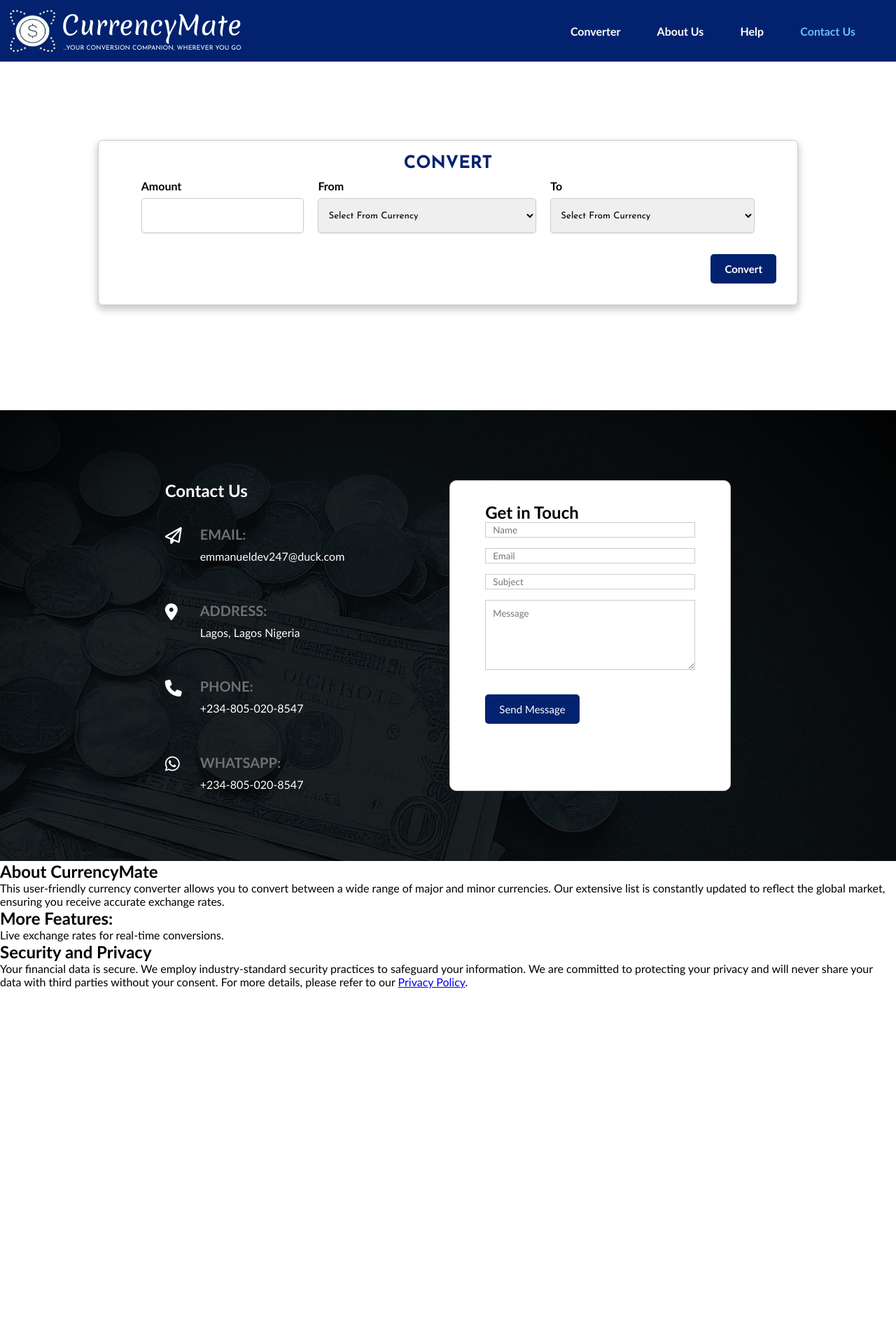
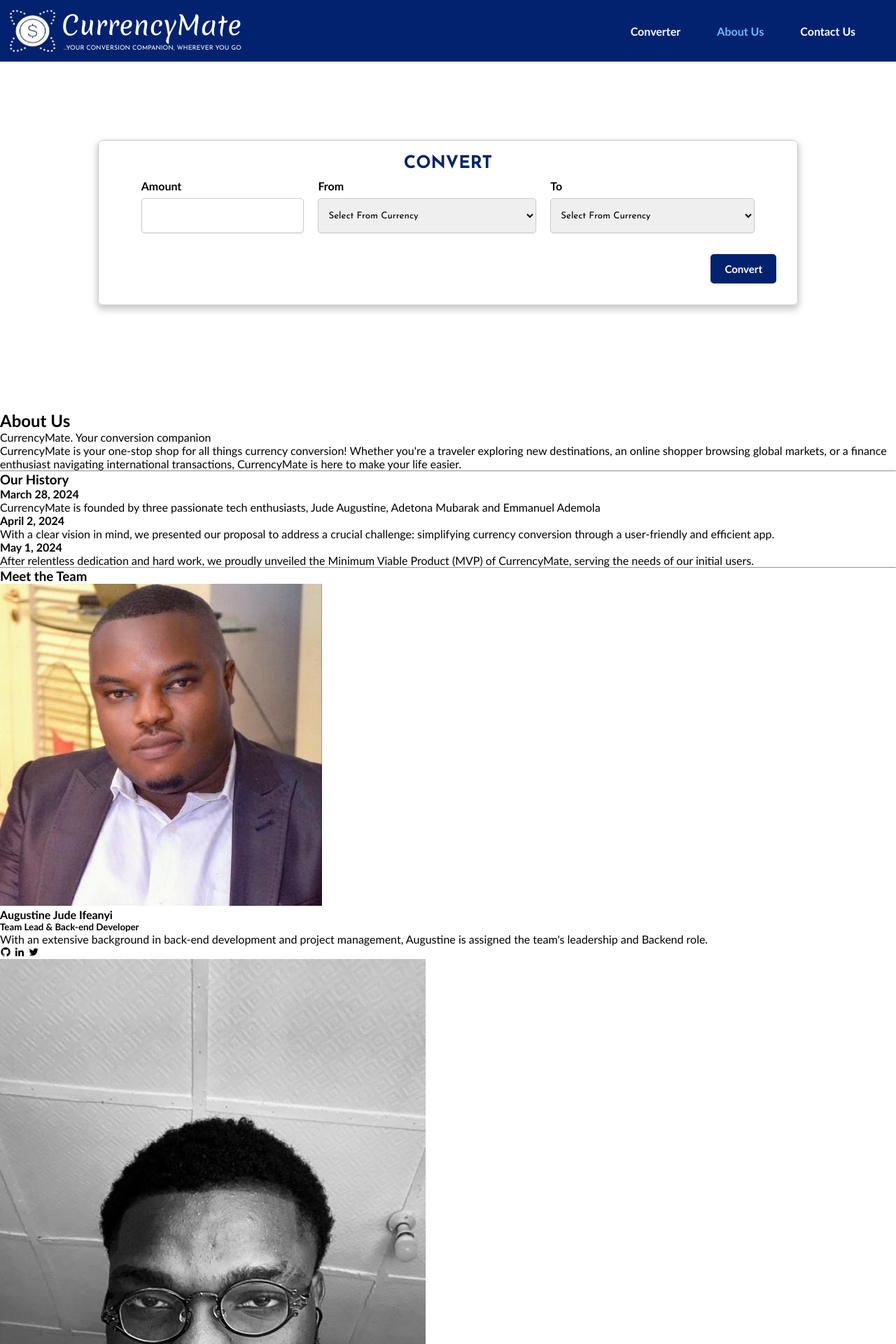
Before and after one commit to Augustinejude365/Portfolio-Project---CurrencyMate, a Flask app: page / in a window 1280 px wide. Shown: the top 1920 px of the page at 70% size. Before the commit the page ends 1412 px from the top, so only its background shows below. Run offline with Flask 2, Linux system fonts and the light colour scheme.

Commit message:
updated: landing page

```diff
--- a/templates/index.html
+++ b/templates/index.html
@@ -6,7 +6,10 @@
 		<title>CurrencyMate | Home</title>
 		<link rel="icon" href="{{ url_for('static', filename='images/favicon.ico') }}" type="image/x-icon">
 		<link rel="shortcut icon" href="{{ url_for('static', filename='images/favicon.ico') }}" type="image/x-icon">
-		<link rel="stylesheet" href="https://cdnjs.cloudflare.com/ajax/libs/font-awesome/6.5.2/css/all.min.css" />
+		<link rel='stylesheet' href='https://unpkg.com/boxicons@2.1.4/css/boxicons.min.css'>
+		<!--<link rel="stylesheet" href="https://cdnjs.cloudflare.com/ajax/libs/font-awesome/6.5.2/css/all.min.css" />-->
+
+		<!-- ****************local CSS************** -->
 		<link rel="stylesheet" type="text/css" href="{{ url_for('static', filename='styles/styles.css') }}">
 		<link rel="stylesheet" type="text/css" href="{{ url_for('static', filename='styles/sections.css') }}">
 	</head>
@@ -19,15 +22,22 @@
 					<p class="slogan sub-header">...YOUR CONVERSION COMPANION, WHEREVER YOU GO</p>
 				</div>
 			</div>
+
+			<input type="checkbox" id="check">
+			<label for="check" class="icons">
+				<i class='bx bx-menu' id="menu-icon"></i>
+				<i class='bx bx-x' id="close-icon"></i>
+			</label>
 			<nav class="tabs sub-header">
 				<ul>
 					<li class="active" id="converter-link"><a href="#converter">Converter</a></li>
 					<li id="about-link"><a href="#about-us">About Us</a></li>
-					<li id="help-link"><a href="#help">Help</a></li>
+					<!--<li id="help-link"><a href="#help">Help</a></li>-->
 					<li id="contact-link"><a href="#contact-us">Contact Us</a></li>
 				</ul>
 			</nav>
 		</header>
+		<div class="cover-conv">
 			<div class="converter-container" id="converter">
 				<form id="conversion-form" class="flex-form">
 					<p>CONVERT</p>
@@ -43,7 +53,6 @@
 								<!-- I Populated dynamically with currency options in script -->
 								<!-- Example: <option value="USD">United States Dollar (USD)</option> -->
 							</select>
-
 						</div>
 						<div class="form-group">
 							<label for="toCurrency">To</label>
@@ -58,17 +67,94 @@
 				</form>
 				<div id="result"></div>
 			</div>
+		</div>
 
-		<div class="contact-wrapper" id="contact-us">
-			<section class="contact-container">
+
+		<!----- ********** ABOUT US *************** --->
+		<section class="about-wrapper" id="about-us">
+			<div class="about-container">
+				<h2>About Us</h2>
+				<div class="name-slogan">
+					<span class="span-name">CurrencyMate. </span><span>Your conversion companion</span>
+				</div>
+				<div class="about-stories">
+					<p>CurrencyMate is your one-stop shop for all things currency conversion! Whether you're a traveler exploring new destinations, an online shopper browsing global markets, or a finance enthusiast navigating international transactions, CurrencyMate is here to make your life easier.</p>
+				</div>
+
+				<hr class="section-break">
+
+				<div class="history-section">
+					<h3>Our History</h3>
+					<div class="timeline">
+						<div class="time-card">
+							<h4>March 28, 2024</h4>
+							<p>CurrencyMate is founded by three passionate tech enthusiasts, Jude Augustine, Adetona Mubarak and Emmanuel Ademola</p>
+						</div>
+						<div class="time-card">
+							<h4>April 2, 2024</h4>
+							<p>With a clear vision in mind, we presented our proposal to address a crucial challenge: simplifying currency conversion through a user-friendly and efficient app.</p>
+						</div>
+						<div class="time-card">
+							<h4>May 1, 2024</h4>
+							<p>After relentless dedication and hard work, we proudly unveiled the Minimum Viable Product (MVP) of CurrencyMate, serving the needs of our initial users.</p>
+						</div>
+					</div>
+				</div>
+
+				<hr class="section-break">
+
+				<div class="team-container">
+					<h3>Meet the Team</h3>
+					<div class="team-members">
+						<div class="team-member">
+							<img id="jude" src="{{ url_for('static', filename='images/jude.jpg') }}" alt="Augustine Jude - Team member">
+							<h4>Augustine Jude Ifeanyi</h4>
+							<h5>Team Lead &amp; Back-end Developer</h5>
+							<p>With an extensive background in back-end development and project management, Augustine is assigned the team's leadership and Backend role.</p>
+							<div class="team-socials">
+								<a href="https://github.com/Augustinejude365"><i class='bx bxl-github' style='color:#000000'></i></a>
+								<a href="#"><i class='bx bxl-linkedin' style='color:#000000'></i></a>
+								<a href="#"><i class='bx bxl-twitter' style='color:#000000'></i></a>
+							</div>
+						</div>
+						<div class="team-member">
+							<img id="mubby" src="{{ url_for('static', filename='images/mubby.jpg') }}" alt="Adetona Mubarak - Team member">
+							<h4>Adetona Mubarak Ramadan</h4>
+							<h5>Front-end Developer</h5>
+							<p>Leveraging upon his expertise in UI/UX design and front-end technologies, Sam is entrusted with the front-end development tasks</p>
+							<div class="team-socials">
+								<a href="https://github.com/Mubby2003"><i class='bx bxl-github' style='color:#000000'></i></a>
+								<a href="#"><i class='bx bxl-linkedin' style='color:#000000'></i></a>
+								<a href="#"><i class='bx bxl-twitter' style='color:#000000'></i></a>
+							</div>
+						</div>
+						<div class="team-member">
+							<img id="emmanuel" src="/static/images/emmanuel.jpeg" alt="Emmanuel Ademola - Team member">
+							<h4>Emmanuel Ademola &lt;&sol;Emmy-Dee&gt;</h4>
+							<h5>Full-stack developer</h5>
+							<p>Drawing on his deep knowledge of infrastructure design &amp; management, Emmanuel, orchestrates the design and management of APIs, facilitating seamless communication within our system.</p>
+							<div class="team-socials">
+								<a href="https://github.com/emmanueldev247"><i class='bx bxl-github' style='color:#000000'></i></a>
+								<a href="https://www.linkedin.com/in/emmanueldev247"><i class='bx bxl-linkedin' style='color:#000000'></i></a>
+								<a href="https://twitter.com/emmanueldev247"><i class='bx bxl-twitter' style='color:#000000'></i></a>
+							</div>
+						</div>
+					</div>
+				</div>
+
+		</section>
+
+		<!----- ********** CONTACT US *************** --->
+		<section class="contact-wrapper" id="contact-us">
+			<div class="contact-container">
 				<div>
-					<h2>Contact Us</h2>
+					<h2 class="contact-h2">Contact Us</h2>
 					<div class="contact-details-gp">
 						<div class="contact-details">
 							<div class="icon-details">
 								<i class="fa-regular fa-paper-plane fa-2xl" style="color: #ffffff;"></i>
 								<span class="details">EMAIL:</span>
-								<span class="sub-details">emmanueldev247@duck.com</span>
+								<span class="sub-details">support@emmanueldev247.tech</span>
 							</div>
 							<div class="icon-details">
 								<i class="fa-solid fa-location-dot fa-2xl" style="color: #ffffff;"></i>
@@ -91,33 +177,30 @@
 				<div class="contact-form">
 					<!-- Contact form here -->
 					<h2>Get in Touch</h2>
-					<form>
-						<input id="sender_name" type="text" placeholder="Name" required>
-						<input id="sender_email" type="email" placeholder="Email" required>
-						<input id="sender_subject" type="text" placeholder="Subject" required>
-						<textarea id="sender_message" placeholder="Message" required></textarea>
+					<form action="/contact" method="POST" name="contact-us">
+						<input id="sender_name" type="text" name="name" placeholder="Name" required>
+						<input id="sender_email" type="email" name="email" placeholder="Email" required>
+						<input id="sender_subject" type="text" name="subject" placeholder="Subject" required>
+						<textarea id="sender_message" name="message" placeholder="Message" required></textarea>
 						<button type="submit">Send Message</button>
 					</form>
+					<!-- Display flash message if present -->
+					{% with messages = get_flashed_messages() %}
+					{% if messages %}
+					{% for message, message_type in messages %}
+					<div class="flash-message {% if message_type == 'success' %}success-message{% elif message_type == 'error' %}error-message{% endif %}">
+						{{ message }}
+					</div>
+					{% endfor %}
+					{% endif %}
+					{% endwith %}
+				</div>
 			</div>
 		</section>
-		</div>
-
-
-
-		<section class="about-wrapper" id="about-us">
-			<h2>About CurrencyMate</h2>
-			<p>This user-friendly currency converter allows you to convert between a wide range of major and minor currencies. Our extensive list is constantly updated to reflect the global market, ensuring you receive accurate exchange rates.</p>
-		</section>
-		<section class="features">
-			<h2>More Features:</h2>
-			<ul>
-				<li>Live exchange rates for real-time conversions.</li>
-			</ul>
-		</section>
-		<section class="security">
-			<h2>Security and Privacy</h2>
-			<p>Your financial data is secure. We employ industry-standard security practices to safeguard your information. We are committed to protecting your privacy and will never share your data with third parties without your consent. For more details, please refer to our <a href="#">Privacy Policy</a>.</p>
-		</section>
+		<footer>
+			<p>&copy; 2024 CurrencyMate. All rights reserved.</p>
+			<i class='bx bxl-facebook' style='color:#ffffff' ></i>
+		</footer>
 
 		<script src="{{ url_for('static', filename='scripts/script.js') }}"></script>
 		<script src="{{ url_for('static', filename='scripts/currencyList.js') }}"></script>
```
Lines whose indentation alone changed are shown as unchanged.
